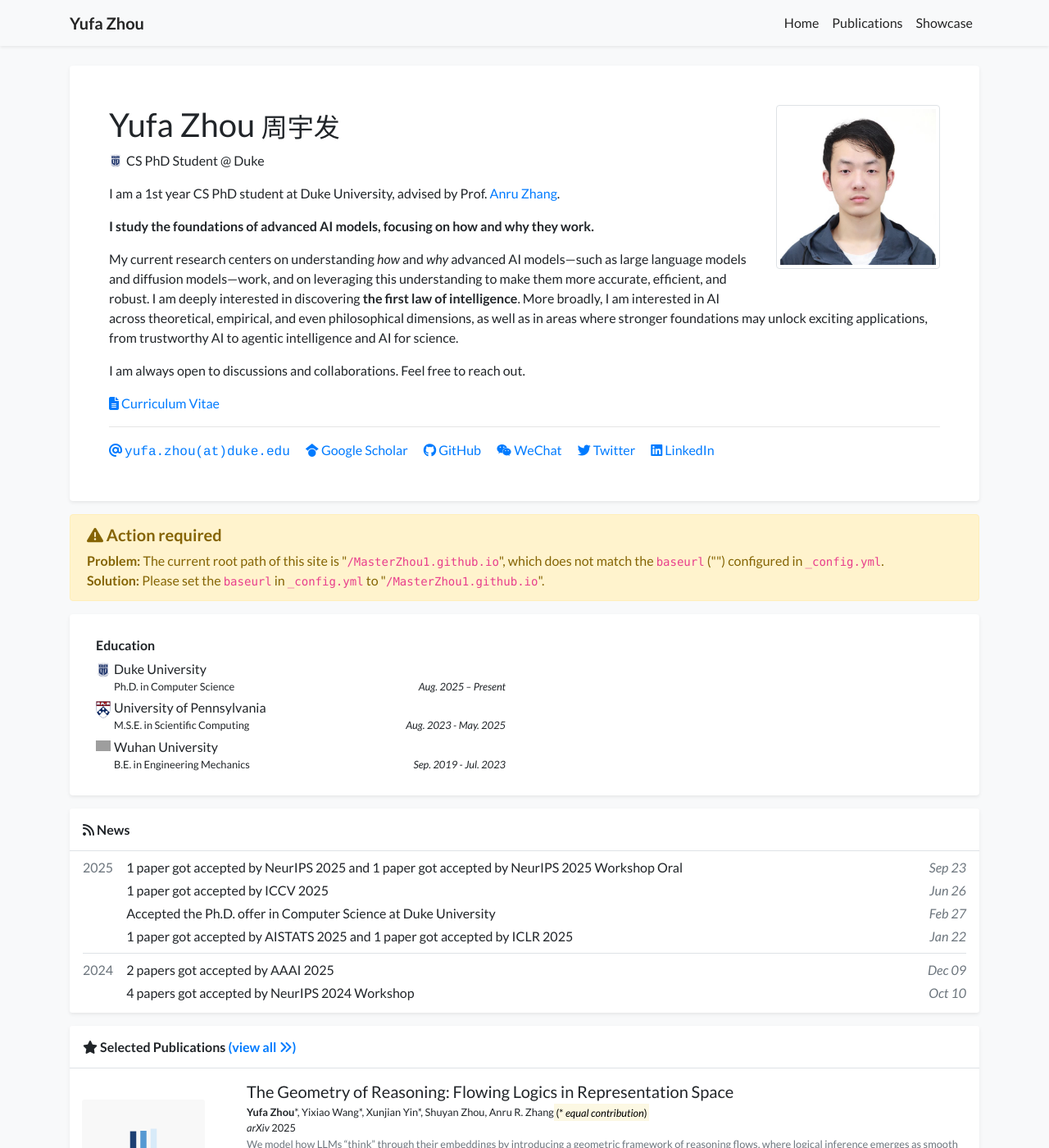
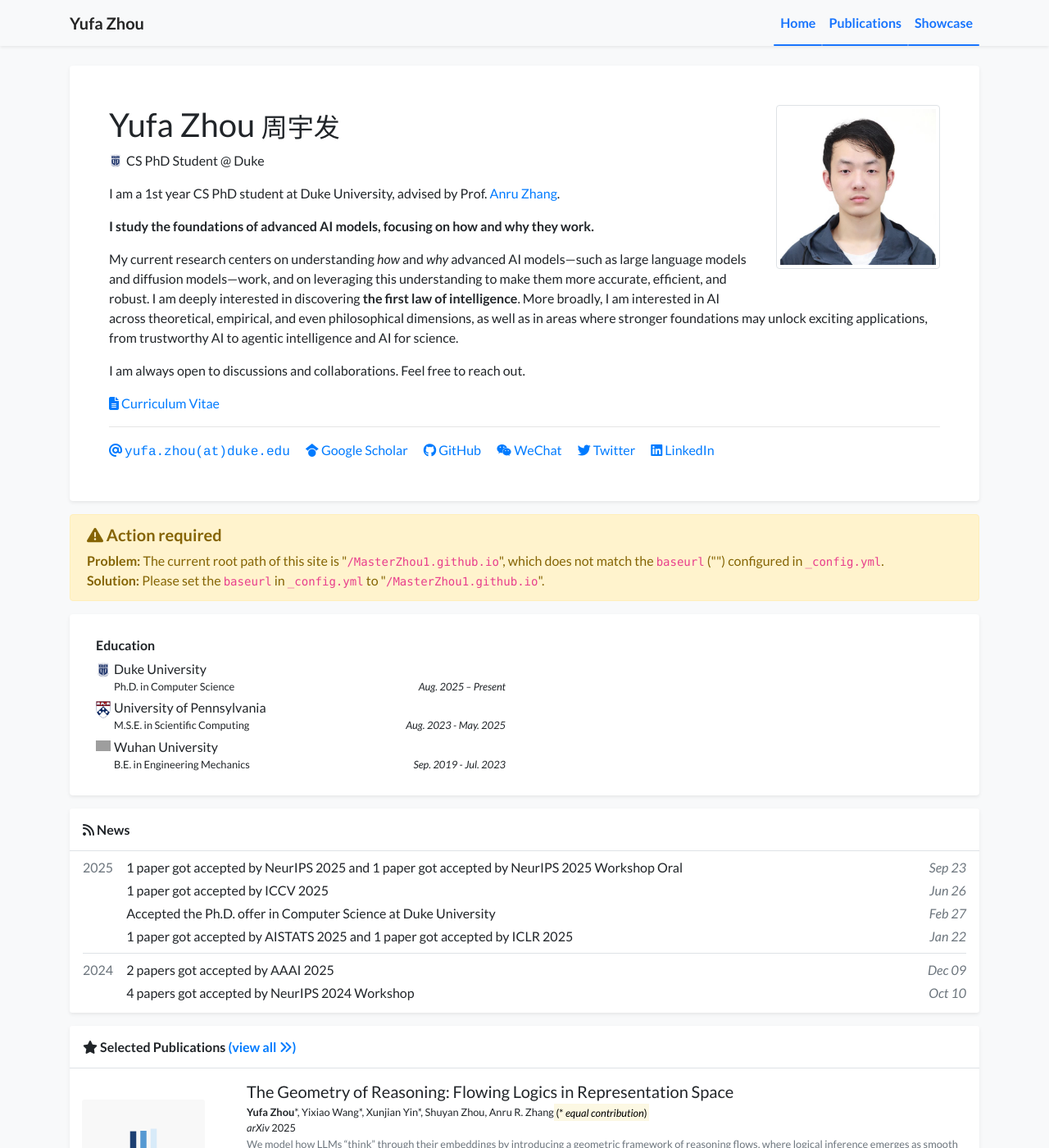
Before and after one commit to MasterZhou1/MasterZhou1.github.io, a Jekyll site: the page built from index.html, in a window 1280 px wide and 1400 px high. Shown: the whole window at 82% size. Built offline with Jekyll 4.4.1, drawn with Linux system fonts in a browser that asks for light colours; nearby versions of some CDN libraries; a style sheet for code colours, icons or effects is not loaded; grey boxes are pictures that could not be loaded.

Commit message:
Add navbar styles for links and active states

```diff
--- a/assets/css/global.css
+++ b/assets/css/global.css
@@ -66,3 +66,30 @@
 .email-text {
     font-family: Courier, monospace;
 }
+
+
+.navbar .nav-link {
+  color: rgba(0,0,0,.55) !important;
+  font-weight: 400 !important;
+}
+
+/* hover */
+.navbar .nav-link:hover {
+  color: rgba(0,0,0,.75) !important;
+}
+
+
+.navbar .nav-item.active .nav-link,
+.navbar .nav-link.active[aria-current="page"] {
+  color: #0d6efd !important;
+  font-weight: 600 !important;
+  position: relative;
+}
+.navbar .nav-item.active .nav-link::after,
+.navbar .nav-link.active[aria-current="page"]::after {
+  content: "";
+  position: absolute;
+  left: 0; right: 0; bottom: -8px;
+  height: 2px; border-radius: 2px;
+  background: currentColor;
+}
```
